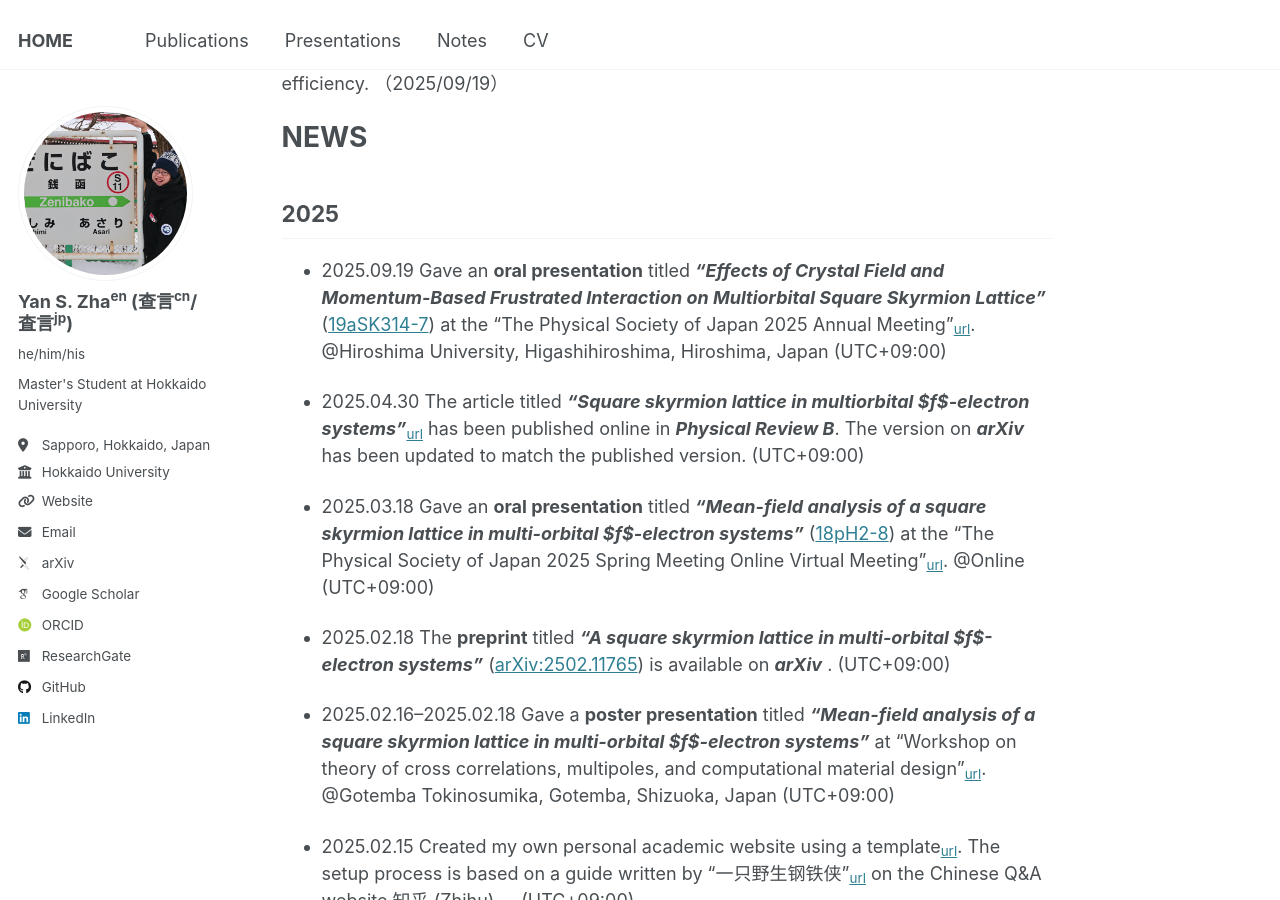
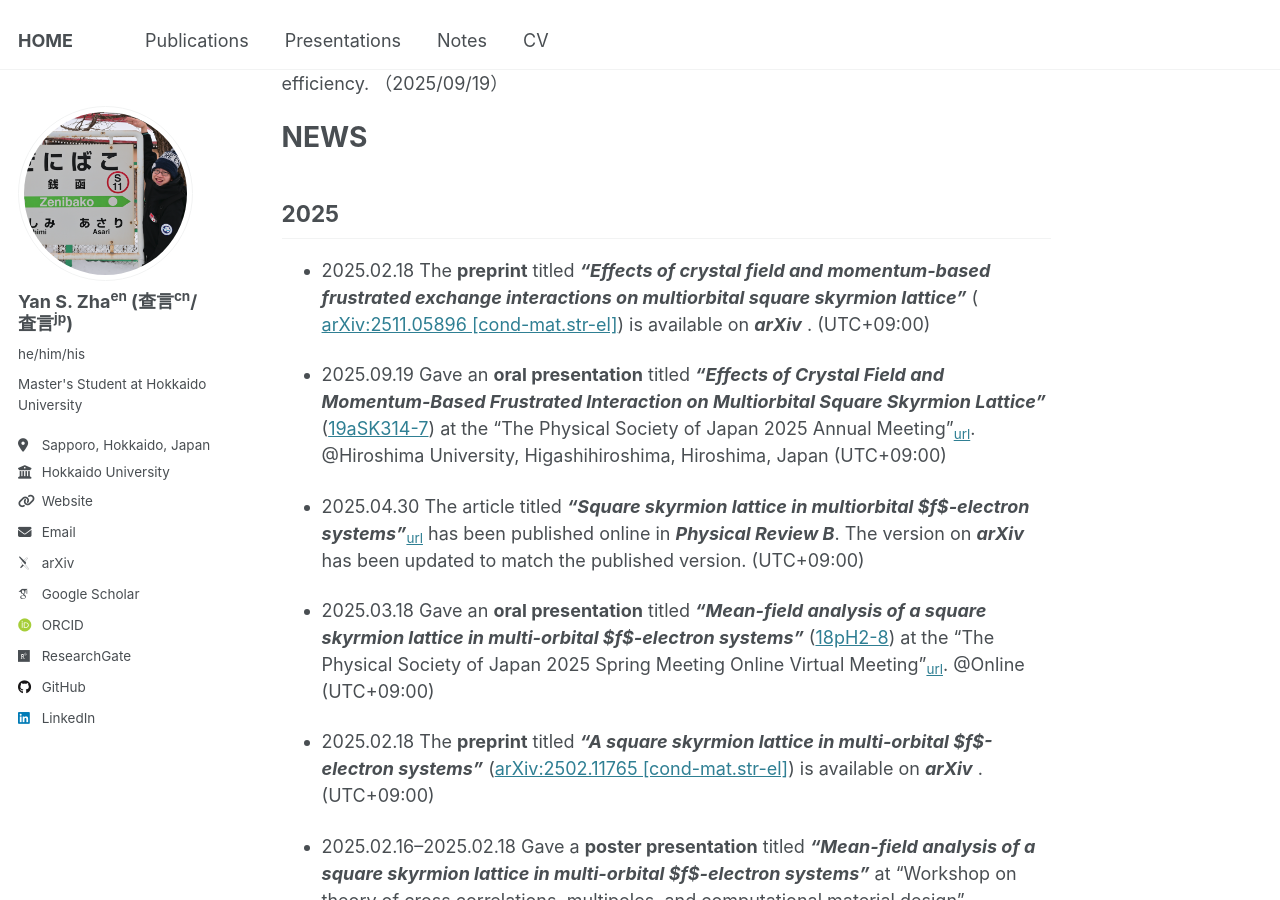
Before and after one commit to yzhacn/yzhacn.github.io, a Jekyll site: the page built from _pages/about.md, in a window 1280 px wide and 900 px high, scrolled down 634 px. Built offline with Jekyll 4.4.1, drawn with Linux system fonts in a browser that asks for light colours; some web fonts are replaced.

Commit message:
Update about.md

```diff
--- a/_pages/about.md
+++ b/_pages/about.md
@@ -23,14 +23,15 @@
 NEWS
 ======
 ## 2025
+* 2025.02.18 The **preprint** titled ***"Effects of crystal field and momentum-based frustrated exchange interactions on multiorbital square skyrmion lattice"*** ([	arXiv:2511.05896 [cond-mat.str-el]](https://arxiv.org/abs/2511.05896)) is available on ***arXiv*** . (UTC+09:00)
+
 * 2025.09.19 Gave an **oral presentation** titled ***"Effects of Crystal Field and Momentum-Based Frustrated Interaction on Multiorbital Square Skyrmion Lattice"*** ([19aSK314-7](https://onsite.gakkai-web.net/jps/jps_search/2025au/data2/html/program08.html#j19aSK314)) at the "The Physical Society of Japan 2025 Annual Meeting"<sub>[url](https://www.jps.or.jp/english/)</sub>. @Hiroshima University, Higashihiroshima, Hiroshima, Japan (UTC+09:00)
-
 
 * 2025.04.30 The article titled ***"Square skyrmion lattice in multiorbital $f$-electron systems"***<sub>[url](https://journals.aps.org/prb/abstract/10.1103/PhysRevB.111.165155)</sub> has been published online in ***Physical Review B***. The version on ***arXiv*** has been updated to match the published version. (UTC+09:00)
 
 * 2025.03.18 Gave an **oral presentation** titled ***"Mean-field analysis of a square skyrmion lattice in multi-orbital $f$-electron systems"*** ([18pH2-8](https://onsite.gakkai-web.net/jps/jps_search/2025sp/data2/html/program08.html#j18pH2)) at the "The Physical Society of Japan 2025 Spring Meeting Online Virtual Meeting"<sub>[url](https://www.jps.or.jp/english/meetings-and-awards/spring/spring-meeting.html)</sub>. @Online (UTC+09:00)
 
-* 2025.02.18 The **preprint** titled ***"A square skyrmion lattice in multi-orbital $f$-electron systems"*** ([arXiv:2502.11765](https://arxiv.org/abs/2502.11765)) is available on ***arXiv*** . (UTC+09:00)
+* 2025.02.18 The **preprint** titled ***"A square skyrmion lattice in multi-orbital $f$-electron systems"*** ([arXiv:2502.11765  [cond-mat.str-el]](https://arxiv.org/abs/2502.11765)) is available on ***arXiv*** . (UTC+09:00)
 
 * 2025.02.16--2025.02.18 Gave a **poster presentation** titled ***"Mean-field analysis of a square skyrmion lattice in multi-orbital $f$-electron systems"*** at "Workshop on theory of cross correlations, multipoles, and
 computational material design"<sub>[url](https://asymmetry.hiroshima-u.ac.jp/event/2532)</sub>. @Gotemba Tokinosumika, Gotemba, Shizuoka, Japan (UTC+09:00)
```
